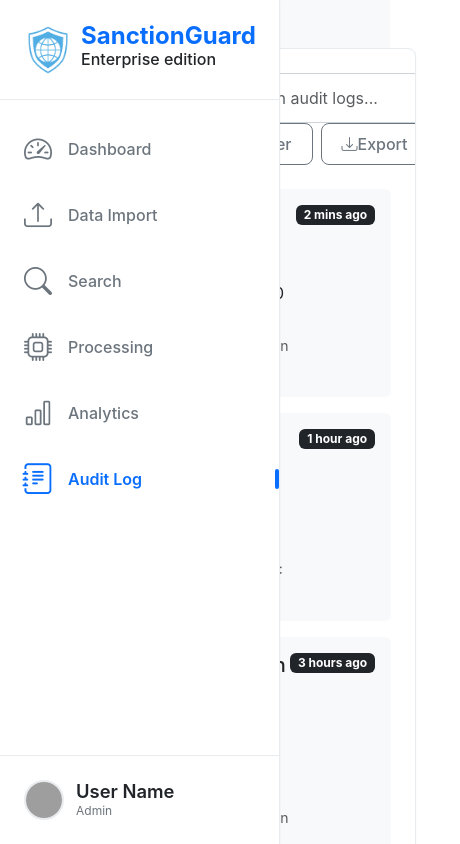
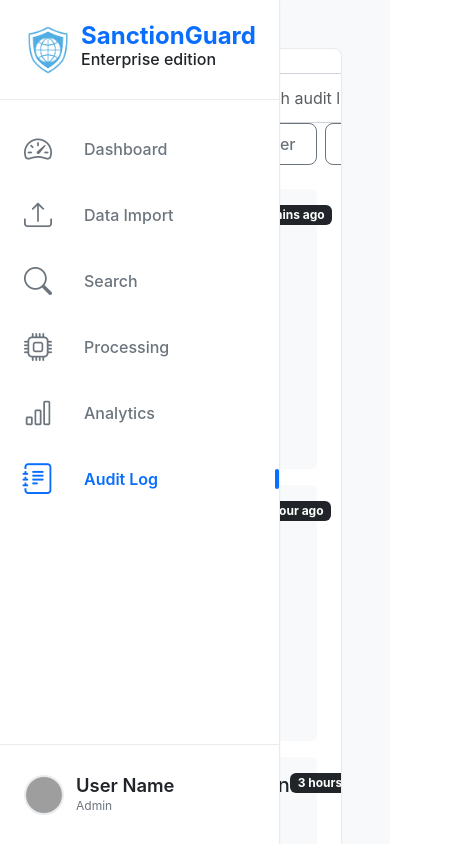
Before and after one commit to Sanction-Guard/Sanction-Guard-Front-End, a React (Vite) app: page /audit-log in a window 390 px wide. Shown: the top 844 px of the page, 460 px wide, since content can reach past the window. Built offline with nearby package versions, Linux system fonts and the light colour scheme; grey boxes are pictures that could not be loaded.

Commit message:
Updated styling related to Nav bar
Fixed the main content alignment and fixed the nav bar (fine tuning of the nav bar done)

```diff
--- a/src/styles/App.css
+++ b/src/styles/App.css
@@ -1,11 +1,79 @@
+/* *************** New Styling *************** */
+/* Setting Up Variables */
+:root {
+  /* Primary color palette */
+  --primary: #096efd;
+  --primary-light: #4895ef;
+  --primary-dark: #3f37c9;
+
+  /* Secondary colors */
+  --secondary: #4cc9f0;
+  --accent: #f72585;
+
+  /* Neutral colors */
+  --light: #f8f9fa;
+  --light-gray: #e9ecef;
+  --medium-gray: #ced4da;
+  --dark-gray: #6c757d;
+  --dark: #212529;
+
+  /* Status colors */
+  --success: #4ade80;
+  --warning: #fbbf24;
+  --danger: #f43f5e;
+  --info: #38bdf8;
+
+  /* Shadows */
+  --shadow-sm: 0 1px 2px rgba(0, 0, 0, 0.05);
+  --shadow-md: 0 4px 6px rgba(0, 0, 0, 0.1);
+  --shadow-lg: 0 10px 15px rgba(0, 0, 0, 0.1);
+
+  /* Border radius */
+  --radius-sm: 0.25rem;
+  --radius-md: 0.5rem;
+  --radius-lg: 1rem;
+  --radius-full: 9999px;
+
+  /* Transitions */
+  --transition-fast: 150ms ease;
+  --transition-normal: 300ms ease;
+  --transition-slow: 500ms ease;
+}
+
+/* Base styles */
+body {
+  font-family: 'Inter', -apple-system, BlinkMacSystemFont, 'Segoe UI', Roboto, Helvetica, Arial, sans-serif;
+  color: var(--dark);
+  line-height: 1.5;
+}
+
 .app-container {
   min-height: 100vh;
-  background-color: #f8f9fa;
+  background-color: var(--light);
+  display: flex;
+}
+
+.container {
+  width: 100%;
+  max-width: 1200px;
+  margin: 0 auto;
+  padding: 0 1rem;
 }
 
 .main-content {
   padding: 2rem;
   margin-top: 1rem;
+  width: calc(100% - 280px); /* Adjust width to account for navbar */
+  margin-left: 280px !important;
+  transition: margin-left var(--transition-normal);
+}
+
+/* Responsive Styling */
+@media (max-width: 768px) {
+  .main-content {
+    margin-left: 70px !important;
+    width: calc(100% - 70px);
+  }
 }
 
 .card {
@@ -72,48 +140,7 @@
   color: #dc3545;
 }
 
-/* New Styling */
-/* Setting Up Variables */
-:root {
-  /* Primary color palette */
-  --primary: #4361ee;
-  --primary-light: #4895ef;
-  --primary-dark: #3f37c9;
-
-  /* Secondary colors */
-  --secondary: #4cc9f0;
-  --accent: #f72585;
-
-  /* Neutral colors */
-  --light: #f8f9fa;
-  --light-gray: #e9ecef;
-  --medium-gray: #ced4da;
-  --dark-gray: #6c757d;
-  --dark: #212529;
-
-  /* Status colors */
-  --success: #4ade80;
-  --warning: #fbbf24;
-  --danger: #f43f5e;
-  --info: #38bdf8;
-
-  /* Shadows */
-  --shadow-sm: 0 1px 2px rgba(0, 0, 0, 0.05);
-  --shadow-md: 0 4px 6px rgba(0, 0, 0, 0.1);
-  --shadow-lg: 0 10px 15px rgba(0, 0, 0, 0.1);
-
-  /* Border radius */
-  --radius-sm: 0.25rem;
-  --radius-md: 0.5rem;
-  --radius-lg: 1rem;
-  --radius-full: 9999px;
-
-  /* Transitions */
-  --transition-fast: 150ms ease;
-  --transition-normal: 300ms ease;
-  --transition-slow: 500ms ease;
-}
-
+/* *************** New Styling *************** */
 /* Card Styling */
 .card {
   background: white;
@@ -434,74 +461,6 @@
 }
 
 /* ****************************New****************************** */
-/* Modern CSS with variables and design system */
-:root {
-  /* Primary color palette */
-  --primary: #096efd;
-  --primary-light: #4895ef;
-  --primary-dark: #3f37c9;
-
-  /* Secondary colors */
-  --secondary: #4cc9f0;
-  --accent: #f72585;
-
-  /* Neutral colors */
-  --light: #f8f9fa;
-  --light-gray: #e9ecef;
-  --medium-gray: #ced4da;
-  --dark-gray: #6c757d;
-  --dark: #212529;
-
-  /* Status colors */
-  --success: #4ade80;
-  --warning: #fbbf24;
-  --danger: #f43f5e;
-  --info: #38bdf8;
-
-  /* Shadows */
-  --shadow-sm: 0 1px 2px rgba(0, 0, 0, 0.05);
-  --shadow-md: 0 4px 6px rgba(0, 0, 0, 0.1);
-  --shadow-lg: 0 10px 15px rgba(0, 0, 0, 0.1);
-
-  /* Border radius */
-  --radius-sm: 0.25rem;
-  --radius-md: 0.5rem;
-  --radius-lg: 1rem;
-  --radius-full: 9999px;
-
-  /* Transitions */
-  --transition-fast: 150ms ease;
-  --transition-normal: 300ms ease;
-  --transition-slow: 500ms ease;
-}
-
-/* Base styles */
-body {
-  font-family: 'Inter', -apple-system, BlinkMacSystemFont, 'Segoe UI', Roboto, Helvetica, Arial, sans-serif;
-  color: var(--dark);
-  line-height: 1.5;
-}
-
-.app-container {
-  min-height: 100vh;
-  background-color: var(--light);
-  display: flex;
-}
-
-.main-content {
-  padding: 2rem;
-  margin-top: 1rem;
-  width: 100%;
-  margin-left: 250px;
-  transition: margin-left var(--transition-normal);
-}
-
-@media (max-width: 768px) {
-  .main-content {
-    margin-left: 70px;
-  }
-}
-
 /* Card component */
 .card {
   background: white;
--- a/src/styles/ModernNavigation.css
+++ b/src/styles/ModernNavigation.css
@@ -100,6 +100,14 @@
   transform: scale(1.1);
 }
 
+/* Smooth transition for nav labels */
+.nav-label {
+  opacity: 1;
+  transform: translateX(0);
+  transition: opacity 0.2s ease, transform 0.3s ease;
+  white-space: nowrap;
+}
+
 /* Active indicator animation */
 .nav-indicator {
   position: absolute;
@@ -126,10 +134,12 @@
 
 /* User profile section */
 .nav-bottom {
+  display: flex;
   margin-top: auto;
   padding: 1rem 1.5rem;
   border-top: 1px solid var(--light-gray);
   transition: all var(--transition-normal);
+  height: 100px;
 }
 
 .user-profile {
@@ -147,6 +157,7 @@
   overflow: hidden;
   margin-right: 0.75rem;
   border: 2px solid var(--light-gray);
+  transition: all var(--transition-normal);
 }
 
 .avatar img {
@@ -160,12 +171,18 @@
   font-size: 1.15rem;
   font-weight: 600;
   line-height: 1.2;
+  white-space: nowrap;
+  overflow: hidden;
+  text-overflow: ellipsis;
 }
 
 .user-info p {
   margin: 0;
   font-size: 0.75rem;
   color: var(--dark-gray);
+  white-space: nowrap;
+  overflow: hidden;
+  text-overflow: ellipsis;
 }
 
 /* Responsive collapsible navigation */
@@ -192,6 +209,35 @@
 
   .modern-nav:hover .nav-label {
     display: inline;
+    opacity: 0;
+    transform: translateX(-10px);
+    visibility: hidden;
+    max-width: 0;
+    margin-left: 0;
+    transition: opacity 0.2s ease, transform 0.3s ease, visibility 0.2s ease, max-width 0.3s ease, margin-left 0.3s ease;
+  }
+
+  .modern-nav:hover .nav-label {
+    opacity: 1;
+    transform: translateX(0);
+    visibility: visible;
+    max-width: 200px;
+    margin-left: 1rem;
+    transition-delay: 0.1s;
+  }
+
+  .modern-nav:not(:hover) .nav-bottom {
+    padding: 0.75rem 0;
+    display: flex;
+    justify-content: center;
+  }
+
+  .modern-nav:not(:hover) .user-profile {
+    justify-content: center;
+  }
+
+  .modern-nav:not(:hover) .avatar {
+    margin-right: 0;
   }
 
   .user-info {
@@ -200,6 +246,22 @@
 
   .modern-nav:hover .user-info {
     display: block;
+  }
+
+  .nav-link {
+    transition: all var(--transition-normal);
+    width: 100%;
+    white-space: nowrap;
+  }
+
+  .modern-nav:not(:hover) .nav-link {
+    justify-content: center;
+    padding-left: 0;
+    padding-right: 0;
+  }
+
+  .modern-nav:hover .nav-link {
+    justify-content: flex-start;
   }
 
   .nav-link i {
```
